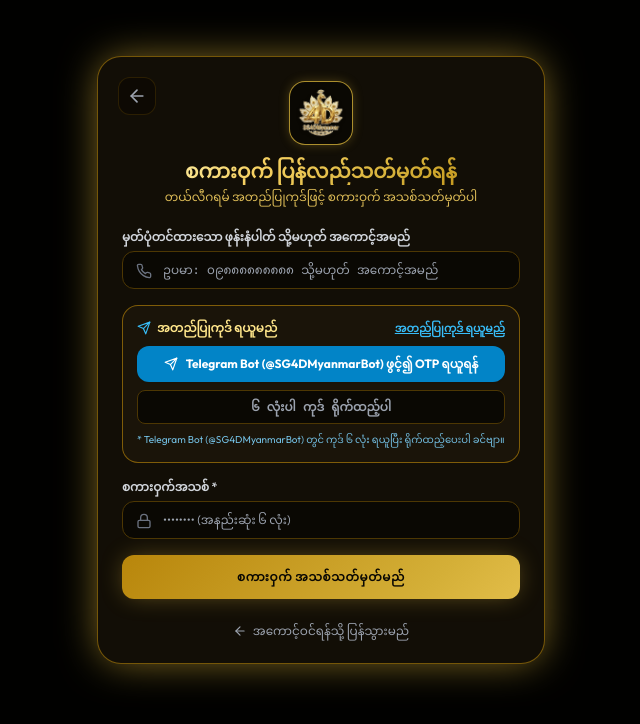
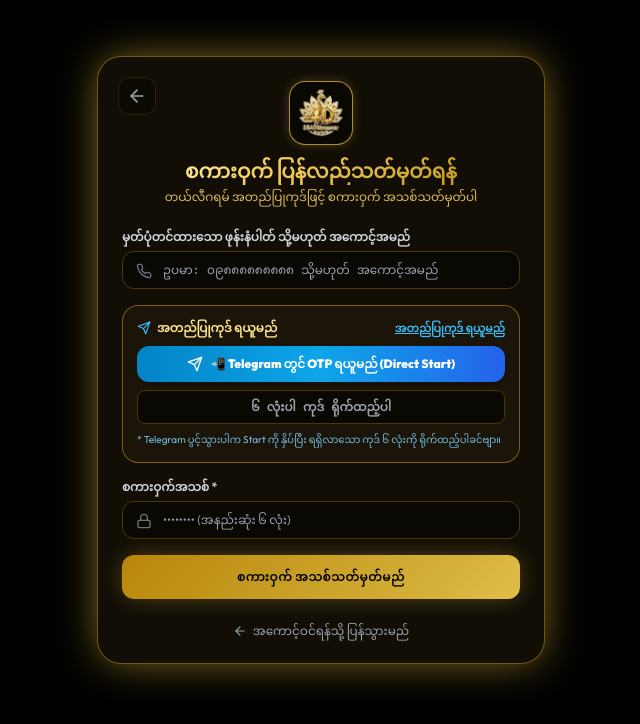
Before and after one commit to michaelmexes30/sg4dmm, a React (Vite) app in the folder frontend/: page / in a window 1280 px wide. Both pictures are taken after a click on the button "စကားဝှက် မေ့နေပါသလား?". Shown: the top 724 px of the page, without its empty margins (319-959 px from the left). Built offline with nearby package versions, Linux system fonts and the light colour scheme; no server answers; a web font is replaced by a local one.

Commit message:
feat: 1-click Direct Telegram Deep Link for automatic OTP retrieval

```diff
--- a/frontend/src/components/AuthModal.jsx
+++ b/frontend/src/components/AuthModal.jsx
@@ -74,14 +74,14 @@ export default function AuthModal({ isOpen, onClose, allowClose = true }) {
 
   if (!isOpen) return null;
 
-  // Request Telegram OTP (Used for Register and Forgot Password)
-  const handleRequestTelegramOtp = async () => {
+  // Request Telegram OTP & Launch Direct Telegram Deep Link
+  const handleOpenTelegramWithOtp = async () => {
     const targetPhone = phone.trim();
     if (!targetPhone || targetPhone.length < 3) {
       setErrorMsg(
         authMode === 'forgot_password'
           ? (lang === 'mm' ? 'ကျေးဇူးပြု၍ မှတ်ပုံတင်ထားသော User ID သို့မဟုတ် ဖုန်းနံပါတ် အရင်ရိုက်ထည့်ပါ ခင်ဗျာ။' : 'Please enter your registered User ID or phone number first.')
-          : (lang === 'mm' ? 'တယ်လီဂရမ် OTP ရယူရန် မှန်ကန်သော ဖုန်းနံပါတ် အရင်ရိုက်ထည့်ပါ ခင်ဗျာ။' : 'Please enter a valid phone number first to request Telegram OTP.')
+          : (lang === 'mm' ? 'တယ်လီဂရမ် OTP ရယူရန် ဖုန်းနံပါတ် အရင်ရိုက်ထည့်ပါ ခင်ဗျာ။' : 'Please enter your phone number first to request Telegram OTP.')
       );
       return;
     }
@@ -94,20 +94,47 @@ export default function AuthModal({ isOpen, onClose, allowClose = true }) {
         authMode === 'forgot_password' ? 'reset_password' : 'register'
       );
       setOtpSent(true);
-      setSuccessMsg(res.message);
+      const cleanPhone = (res.phone || targetPhone).replace(/[^0-9]/g, '');
       if (res.telegram_bot) setTelegramBotUser(res.telegram_bot);
-      if (res.deep_link) setTelegramDeepLink(res.deep_link);
+      const deepLink = res.deep_link || `https://t.me/SG4DMyanmarBot?start=otp_${cleanPhone}`;
+      setTelegramDeepLink(deepLink);
       setSentViaBot(!!res.sent_via_bot);
       if (res.phone && res.phone !== targetPhone) {
         setPhone(res.phone);
       }
-      setOtpCode(''); // Keep strictly blank for user to type code received from Telegram
+      setOtpCode('');
+
+      if (res.sent_via_bot) {
+        setSuccessMsg(
+          lang === 'mm'
+            ? '✓ ဖုန်းနံပါတ် ချိတ်ဆက်ပြီးဖြစ်၍ OTP ကုဒ်ကို သင်၏ Telegram သို့ တိုက်ရိုက် ပို့ပေးထားပါသည်!'
+            : '✓ OTP sent directly to your Telegram inbox!'
+        );
+      } else {
+        setSuccessMsg(
+          lang === 'mm'
+            ? '📲 Telegram Bot ပွင့်သွားပါက "START" ခလုတ်ကို နှိပ်လိုက်သည်နှင့် OTP ကုဒ်ကို Bot မှ ချက်ချင်း ပို့ပေးပါမည်!'
+            : '📲 Tap START in Telegram Bot to instantly receive your OTP code!'
+        );
+        // Direct launch native Telegram app or browser deep link
+        const tgAppUri = `tg://resolve?domain=SG4DMyanmarBot&start=otp_${cleanPhone}`;
+        try {
+          window.location.href = tgAppUri;
+          setTimeout(() => {
+            window.open(deepLink, '_blank', 'noopener,noreferrer');
+          }, 800);
+        } catch (e) {
+          window.open(deepLink, '_blank', 'noopener,noreferrer');
+        }
+      }
     } catch (err) {
       setErrorMsg(err.message || (lang === 'mm' ? 'တယ်လီဂရမ် OTP ပို့ဆောင်ခြင်း မအောင်မြင်ပါ' : 'Failed to send Telegram OTP.'));
     } finally {
       setOtpSending(false);
     }
   };
+
+  const handleRequestTelegramOtp = handleOpenTelegramWithOtp;
 
   // Verify Telegram OTP
   const handleVerifyTelegramOtp = async () => {
@@ -473,16 +500,21 @@ export default function AuthModal({ isOpen, onClose, allowClose = true }) {
                   </div>
                 ) : (
                   <div className="space-y-2">
-                    {/* One-click open Telegram Bot button */}
-                    <a
-                      href={telegramDeepLink || `https://t.me/SG4DMyanmarBot?start=otp_${phone.trim()}`}
-                      target="_blank"
-                      rel="noopener noreferrer"
-                      className="w-full py-2.5 px-3 bg-sky-600 hover:bg-sky-500 text-white rounded-xl text-xs font-bold flex items-center justify-center space-x-2 shadow-sm transition-all cursor-pointer"
+                    {/* Direct 1-Click Launch Telegram with OTP Deep Link */}
+                    <button
+                      type="button"
+                      onClick={handleOpenTelegramWithOtp}
+                      disabled={otpSending}
+                      className="w-full py-2.5 px-3 bg-gradient-to-r from-sky-600 via-sky-500 to-blue-600 hover:from-sky-500 hover:to-blue-500 text-white rounded-xl text-xs font-black flex items-center justify-center space-x-2 shadow-md transition-all active:scale-[0.98] cursor-pointer disabled:opacity-60"
                     >
-                      <Send className="w-3.5 h-3.5 text-white" />
-                      <span>{lang === 'mm' ? 'Telegram Bot (@SG4DMyanmarBot) ဖွင့်၍ OTP ရယူရန်' : 'Open Telegram Bot (@SG4DMyanmarBot)'}</span>
-                    </a>
+                      <Send className="w-4 h-4 text-white" />
+                      <span>
+                        {otpSending
+                          ? (lang === 'mm' ? 'Telegram ချိတ်ဆက်နေပါသည်...' : 'Connecting Telegram...')
+                          : (lang === 'mm' ? '📲 Telegram တွင် OTP ရယူမည် (Direct Start)' : '📲 Get OTP in Telegram (Direct Start)')
+                        }
+                      </span>
+                    </button>
 
                     <div className="flex space-x-2">
                       <input
@@ -496,7 +528,7 @@ export default function AuthModal({ isOpen, onClose, allowClose = true }) {
                       <button
                         type="button"
                         onClick={handleVerifyTelegramOtp}
-                        className="px-3.5 py-2 bg-sky-600 hover:bg-sky-500 text-white rounded-lg text-xs font-bold transition-colors cursor-pointer"
+                        className="px-4 py-2 bg-gradient-to-r from-gold-600 to-gold-500 hover:from-gold-500 hover:to-gold-400 text-dark-bg rounded-lg text-xs font-extrabold transition-all cursor-pointer shadow-gold-sm"
                       >
                         {t('verifyBtn')}
                       </button>
@@ -504,16 +536,18 @@ export default function AuthModal({ isOpen, onClose, allowClose = true }) {
 
                     <div className="flex items-center justify-between pt-0.5">
                       <p className="text-[10px] text-sky-300/90">
-                        * {lang === 'mm' ? 'Telegram တွင် Start နှိပ်၍ ကုဒ် ရယူပါ' : 'Start Telegram Bot to get code'}
+                        * {lang === 'mm' ? 'Telegram ပွင့်သွားပါက Start ကို နှိပ်၍ ကုဒ်ရယူပါ' : 'Tap Start in Telegram to receive code'}
                       </p>
+                      {otpSent && (
                         <button
                           type="button"
-                        onClick={handleRequestTelegramOtp}
+                          onClick={handleOpenTelegramWithOtp}
                           disabled={otpSending}
                           className="text-[11px] text-sky-400 hover:text-sky-300 underline font-bold cursor-pointer"
                         >
-                        {otpSending ? t('sendingOtp') : (otpSent ? t('resendOtpBtn') : t('sendOtpBtn'))}
+                          {t('resendOtpBtn')}
                         </button>
+                      )}
                     </div>
 
                     {sentViaBot && (
@@ -590,15 +624,20 @@ export default function AuthModal({ isOpen, onClose, allowClose = true }) {
                 </div>
 
                 <div className="space-y-2">
-                  <a
-                    href={telegramDeepLink || `https://t.me/SG4DMyanmarBot?start=otp_${phone.trim()}`}
-                    target="_blank"
-                    rel="noopener noreferrer"
-                    className="w-full py-2.5 px-3 bg-sky-600 hover:bg-sky-500 text-white rounded-xl text-xs font-bold flex items-center justify-center space-x-2 shadow-sm transition-all cursor-pointer"
+                  <button
+                    type="button"
+                    onClick={handleOpenTelegramWithOtp}
+                    disabled={otpSending}
+                    className="w-full py-2.5 px-3 bg-gradient-to-r from-sky-600 via-sky-500 to-blue-600 hover:from-sky-500 hover:to-blue-500 text-white rounded-xl text-xs font-black flex items-center justify-center space-x-2 shadow-md transition-all active:scale-[0.98] cursor-pointer disabled:opacity-60"
                   >
-                    <Send className="w-3.5 h-3.5 text-white" />
-                    <span>{lang === 'mm' ? 'Telegram Bot (@SG4DMyanmarBot) ဖွင့်၍ OTP ရယူရန်' : 'Open Telegram Bot (@SG4DMyanmarBot)'}</span>
-                  </a>
+                    <Send className="w-4 h-4 text-white" />
+                    <span>
+                      {otpSending
+                        ? (lang === 'mm' ? 'Telegram ချိတ်ဆက်နေပါသည်...' : 'Connecting Telegram...')
+                        : (lang === 'mm' ? '📲 Telegram တွင် OTP ရယူမည် (Direct Start)' : '📲 Get OTP in Telegram (Direct Start)')
+                      }
+                    </span>
+                  </button>
 
                   <input
                     type="text"
@@ -616,7 +655,7 @@ export default function AuthModal({ isOpen, onClose, allowClose = true }) {
                     </p>
                   ) : (
                     <p className="text-[10px] text-sky-300/90 leading-relaxed">
-                      * {lang === 'mm' ? 'Telegram Bot (@SG4DMyanmarBot) တွင် ကုဒ် ၆ လုံး ရယူပြီး ရိုက်ထည့်ပေးပါ ခင်ဗျာ။' : 'Receive 6-digit code via Telegram Bot and enter it above.'}
+                      * {lang === 'mm' ? 'Telegram ပွင့်သွားပါက Start ကို နှိပ်ပြီး ရရှိလာသော ကုဒ် ၆ လုံးကို ရိုက်ထည့်ပါခင်ဗျာ။' : 'Tap Start in Telegram Bot to receive 6-digit code and enter above.'}
                     </p>
                   )}
                 </div>
```
Also changed, not shown: 6 other files (tests, documents, lock files or other folders). Lines whose indentation alone changed are shown as unchanged.
